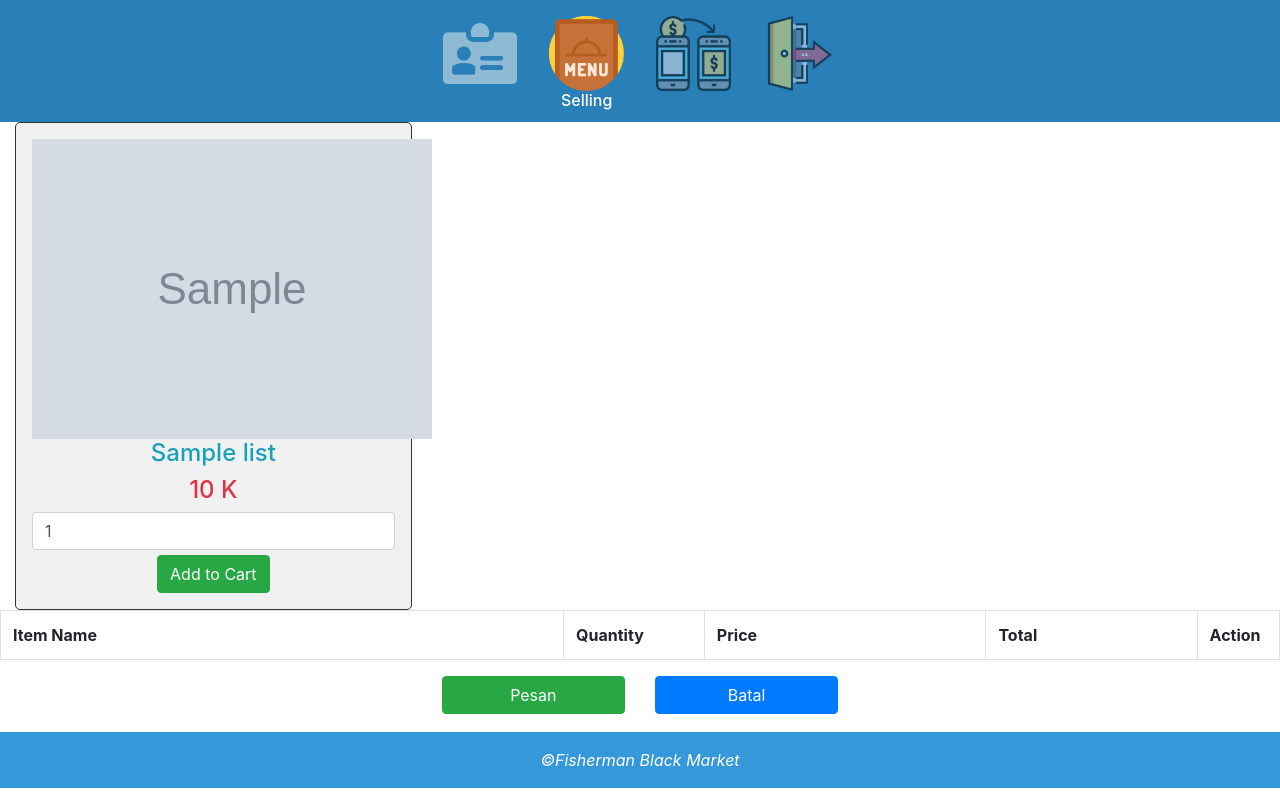
After one commit to hakeemsaputra11/WebSeafoodTechno, a PHP site: page /buyer_shop.php in a window 1280 px wide. The commit adds this page. Run offline with PHP 8.4, Linux system fonts and the light colour scheme; the visitor is signed in with stand-in values (Sample User, id 1); tables that the repository leaves empty or names only in its code hold one stand-in row (values such as "Sample post"); grey boxes marked "Sample" are stand-in pictures; lists and menus that the app fills with data are empty.

Commit message:
shoping cart buat buyer

```diff
--- /dev/null
+++ b/web_seafood/buyer_shop.php
@@ -0,0 +1,337 @@
+
+<!DOCTYPE html>
+<html>
+<head>
+    <meta charset="utf-8" />
+    <meta http-equiv="X-UA-Compatible" content="IE=edge">
+    <title>Merchant Menu</title>
+    <meta name="viewport" content="width=device-width, initial-scale=1">
+    <link rel="stylesheet" href="https://maxcdn.bootstrapcdn.com/bootstrap/4.0.0/css/bootstrap.min.css"
+    integrity="sha384-Gn5384xqQ1aoWXA+058RXPxPg6fy4IWvTNh0E263XmFcJlSAwiGgFAW/dAiS6JXm" crossorigin="anonymous">
+</head>
+<body>
+
+    <?php
+        session_start();
+
+        include("db_conn.php");
+
+        if(isset($_POST["add_to_cart"]))
+{
+	if(isset($_SESSION["shopping_cart"]))
+	{
+		$item_array_id = array_column($_SESSION["shopping_cart"], "id");
+		if(!in_array($_GET["id"], $item_array_id))
+		{
+			$count = count($_SESSION["shopping_cart"]);
+			$item_array = array(
+				'id_item'			=>	$_GET["id"],
+				'nama_item'			=>	$_POST["hidden_name"],
+				'harga_item'		=>	$_POST["hidden_price"],
+				'jumlah'		=>	$_POST["jumlah"]
+			);
+			$_SESSION["shopping_cart"][$count] = $item_array;
+		}
+		else
+		{
+			echo '<script>alert("Item Already Added")</script>';
+		}
+	}
+	else
+	{
+		$item_array = array(
+			'id_item'			=>	$_GET["id_item"],
+			'nama_item'			=>	$_POST["hidden_name"],
+			'harga_item'		=>	$_POST["hidden_price"],
+			'jumlah'		=>	$_POST["jumlah"]
+		);
+		$_SESSION["shopping_cart"][0] = $item_array;
+	}
+}
+
+if(isset($_GET["action"]))
+{
+	if($_GET["action"] == "delete")
+	{
+		foreach($_SESSION["shopping_cart"] as $keys => $values)
+		{
+			if($values["id_item"] == $_GET["id"])
+			{
+				unset($_SESSION["shopping_cart"][$keys]);
+				echo '<script>alert("Item Removed")</script>';
+				echo '<script>window.location="buyer_shop.php"</script>';
+			}
+		}
+	}
+}
+    ?>
+
+    <!-- Header -->
+    <div class="container-fluid">
+        <div class="row">
+            <div class=""></div>
+            <div class=""></div>
+            <div class=""></div>
+        </div>
+    </div>
+
+    <!-- Navbar -->
+    <div class="container-fluid" style="background-color:#2980b9">
+        <div class="row">
+            <div class="col-4"></div>
+            <div class="col-1 pt-3 pr-3 pb-1 pl-3">
+                <a href="merchant_dashboard.php">
+                    <img class="w-100 vis" src="icon/id-card.png" alt="icon home" id="img1"
+                    onmouseover="visible(1)" onmouseout="invisible(1)">
+                    <h6 class="text-center text-white" id="txt1" style="display:none">Profile</h6>
+                </a>
+            </div>
+            <div class="col-1 pt-3 pr-3 pb-1 pl-3">
+                <a href="merchant_menu.php">
+                    <img class="w-100" src="icon/menu1.png" alt="icon menu" id="img2">
+                    <h6 class="text-center text-white" id="txt2">Selling</h6>
+                </a>
+            </div>
+            <div class="col-1 pt-3 pr-3 pb-1 pl-3">
+                <a href=".php" >
+                    <img class="w-100 vis" src="icon/transaction.png" alt="icon member" id="img3"
+                    onmouseover="visible(3)" onmouseout="invisible(3)">
+                    <h6 class="text-center text-white" id="txt3" style="display:none">Transaction</h6>
+                </a>
+            </div>
+            <div class="col-1 pt-3 pr-3 pb-1 pl-3">
+                <a href="logout.php">
+                    <img class="w-100 vis" src="icon/logout.png" alt="icon about" id="img4"
+                    onmouseover="visible(4)" onmouseout="invisible(4)">
+                    <h6 class="text-center text-white" id="txt4" style="display:none">Logout</h6>
+                </a>
+            </div>
+            <div class="col-4"></div>
+        </div>
+    </div>
+
+    <?php
+        $id = $_SESSION['id'];
+        $sqlShowAll = "SELECT * FROM item_lists WHERE id_member = '$id'";
+        $listItem = $conn->query($sqlShowAll);
+    ?>
+
+    <!-- ISI -->
+    <div class="container-fluid">
+
+        <!-- List Item -->
+        <div class="row">
+        <?php
+				$query = "SELECT * FROM item_lists ORDER BY id_item ASC";
+				$result = mysqli_query($conn, $query);
+				if(mysqli_num_rows($result) > 0)
+				{
+					while($row = mysqli_fetch_array($result))
+					{
+				?>
+                        <div class="col-md-4">
+                            <form method="post" action="buyer_shop.php?action=add&id=<?php echo $row["id_item"]; ?>">
+                                <div style="border:1px solid #333; background-color:#f1f1f1; border-radius:5px; padding:16px;" align="center">
+                                    <img src="images/<?php echo $row["image"]; ?>" class="img-responsive" /><br />
+
+                                    <h4 class="text-info"><?php echo $row["nama_item"]; ?></h4>
+
+                                    <h4 class="text-danger"><?php echo $row["harga_item"]; ?> K</h4>
+
+                                    <input type="text" name="jumlah" value="1" class="form-control" />
+
+                                    <input type="hidden" name="hidden_name" value="<?php echo $row["nama_item"]; ?>" />
+
+                                    <input type="hidden" name="hidden_price" value="<?php echo $row["harga_item"]; ?>" />
+
+                                    <input type="submit" name="add_to_cart" style="margin-top:5px;" class="btn btn-success" value="Add to Cart" />
+
+                                </div>
+                            </form>
+                        </div>
+			<?php
+					}
+				}
+			?>
+           <div class="table-responsive">
+				<table class="table table-bordered">
+					<tr>
+						<th width="40%">Item Name</th>
+						<th width="10%">Quantity</th>
+						<th width="20%">Price</th>
+						<th width="15%">Total</th>
+						<th width="5%">Action</th>
+					</tr>
+					<?php
+					if(!empty($_SESSION["shopping_cart"]))
+					{
+						$total = 0;
+						foreach($_SESSION["shopping_cart"] as $keys => $values)
+						{
+					?>
+					<tr>
+						<td><?php echo $values["nama_item"]; ?></td>
+						<td><?php echo $values["jumlah"]; ?></td>
+						<td>$ <?php echo $values["harga_item"]; ?></td>
+						<td>$ <?php echo number_format($values["jumlah"] * $values["harga_item"], 2);?></td>
+						<td><a href="buyer_shop.php?action=delete&id=<?php echo $values["id_item"]; ?>"><span class="text-danger">Remove</span></a></td>
+					</tr>
+					<?php
+							$total = $total + ($values["jumlah"] * $values["harga_item"]);
+						}
+					?>
+					<tr>
+						<td colspan="3" align="right">Total</td>
+						<td align="right">$ <?php echo number_format($total, 2); ?></td>
+						<td></td>
+					</tr>
+					<?php
+					}
+					?>
+
+				</table>
+			</div>
+        </div>
+
+        <!-- Button Show Form -->
+        <div class="row">
+            <div class="col-4"></div>
+            <div class="col-2 mb-3">
+                <button class="btn btn-success w-100" onclick="showform('crtfrm')">Pesan</button>
+            </div>
+            <div class="col-2">
+                <button class="btn btn-primary w-100" onclick="showform('edtfrm')">Batal</button>
+            </div>
+            <div class="col-4"></div>
+        </div>
+
+        <!-- Form Create -->
+        <div class="row">
+            <div class="col-4"></div>
+            <div id="crtfrm" class="col-4 text-center font-italic text-white p-3 mb-3"
+            style="background-color:rgb(0,0,0,0.8);border-radius:20px;display:none">
+                <h2>Create Item</h2>
+                <br>
+                <form action="create_item.php" method="post">
+                    <h5>Nama Item</h5>
+                    <input class="inpfrm w-75" type="text" name="namaItem" placeholder="Masukkan Nama Item">
+                    <br>
+                    <br>
+                    <h5>Deskripsi Item</h5>
+                    <textarea class="inpfrm w-75" name="deskripsiItem" cols="18" rows="5"
+                    placeholder="Masukkan Deskripsi Item"></textarea>
+                    <br>
+                    <br>
+                    <h5>Jenis Item</h5>
+                    <select class="inpfrm w-75" name="jenisItem">
+                        <option value="kerang">Kerang</option>
+                        <option value="kepiting">Kepiting</option>
+                        <option value="lobster">Lobster</option>
+                    </select>
+                    <br>
+                    <br>
+                    <h5>Harga/kg</h5>
+                    <input class="inpfrm w-75" type="number" name="hargaItem" placeholder="Masukkan Harga Item">
+                    <br>
+                    <br>
+                    <input class="btn btn-success w-75" type="submit" value="Create">
+                </form>
+                <br>
+                <button class="btn btn-danger w-75" onclick="hideform('crtfrm')">Cancel</button>
+            </div>
+            <div class="col-4"></div>
+        </div>
+
+        <!-- Form Edit -->
+        <div class="row">
+            <div class="col-4"></div>
+            <div id="edtfrm" class="col-4 text-center font-italic text-white p-3 mb-3"
+            style="background-color:rgb(0,0,0,0.8);border-radius:20px;display:none">
+                <h2>Edit Item</h2>
+                <br>
+                <form action="edit_item.php" method="post">
+                    <h5>ID Item</h5>
+                    <input class="inpfrm w-75" type="text" name="idItem" placeholder="Masukkan ID Item">
+                    <br>
+                    <br>
+                    <h5>Nama Item</h5>
+                    <input class="inpfrm w-75" type="text" name="namaItem" placeholder="Masukkan Nama Item">
+                    <br>
+                    <br>
+                    <h5>Deskripsi Item</h5>
+                    <textarea class="inpfrm w-75" name="deskripsiItem" cols="18" rows="5"
+                    placeholder="Masukkan Deskripsi Item"></textarea>
+                    <br>
+                    <br>
+                    <h5>Jenis Item</h5>
+                    <select class="inpfrm w-75" name="jenisItem">
+                        <option value="kerang">Kerang</option>
+                        <option value="kepiting">Kepiting</option>
+                        <option value="lobster">Lobster</option>
+                    </select>
+                    <br>
+                    <br>
+                    <h5>Harga/kg</h5>
+                    <input class="inpfrm w-75" type="number" name="hargaItem" placeholder="Masukkan Harga Item">
+                    <br>
+                    <br>
+                    <input class="btn btn-success w-75" type="submit" value="Edit">
+                </form>
+                <br>
+                <button class="btn btn-danger w-75" onclick="hideform('edtfrm')">Cancel</button>
+            </div>
+            <div class="col-4"></div>
+        </div>
+    </div>
+
+    <!-- Footer -->
+    <div class="container-fluid" style="background-color:#3498db;color:white">
+        <div class="row">
+            <div class="col text-center font-italic pt-3 pb-3">&copy;Fisherman Black Market</div>
+        </div>
+    </div>
+
+</body>
+</html>
+
+<style>
+
+.vis{
+    opacity:0.5;
+}
+
+.bgForm{
+    background-color:rgb(0,0,0,0.8);
+}
+
+.inpfrm{
+    background-color:rgb(0,0,0,0.5);
+    border:none;
+    color:white;
+    text-align:center;
+    border-radius:20px;
+}
+
+</style>
+
+<script>
+
+    function visible(x){
+        document.getElementById("img"+ x).style.opacity = "1";
+        document.getElementById("txt"+ x).style.display = "block";
+    }
+
+    function invisible(x){
+        document.getElementById("img"+ x).style.opacity = "0.5";
+        document.getElementById("txt"+ x).style.display = "none";
+    }
+
+    function showform(x){
+        document.getElementById(x).style.display = "block";
+    }
+
+    function hideform(x){
+        document.getElementById(x).style.display = "none";
+    }
+
+</script>
--- a/web_seafood/merchant_menu.php
+++ b/web_seafood/merchant_menu.php
@@ -1,3 +1,4 @@
+
 <!DOCTYPE html>
 <html>
 <head>
```
